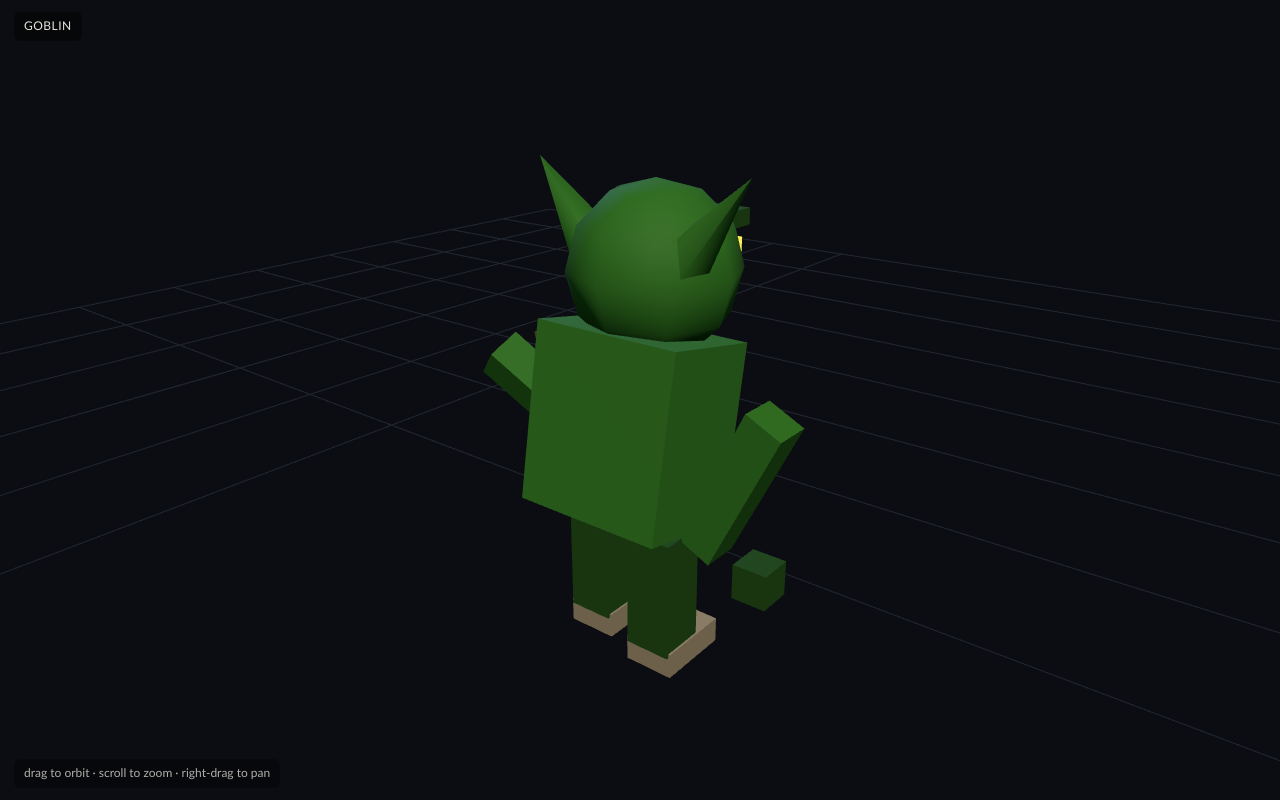
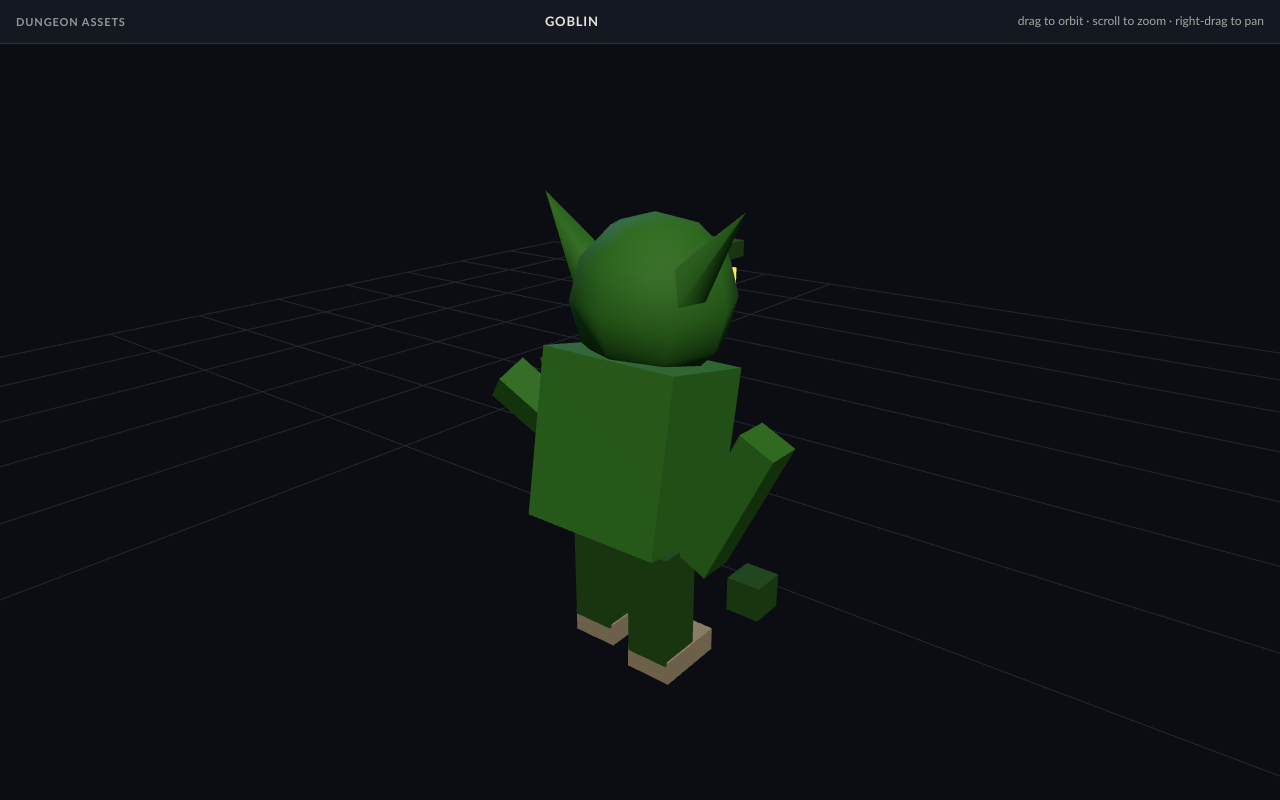
Before and after one commit to teerzo/teerzobot, a website: page public/dungeon-assets.html in a window 1280 px wide. Drawn offline with nearby package versions, Linux system fonts and the light colour scheme.

Commit message:
fix model viewer

```diff
--- a/public/dungeon-assets.html
+++ b/public/dungeon-assets.html
@@ -13,46 +13,63 @@
             color: #e8e4dc;
             font: 14px/1.4 "Trebuchet MS", "Segoe UI", sans-serif;
         }
+        #bar {
+            position: fixed;
+            top: 0;
+            left: 0;
+            right: 0;
+            z-index: 10;
+            display: flex;
+            align-items: center;
+            justify-content: space-between;
+            gap: 16px;
+            height: 44px;
+            padding: 0 16px;
+            box-sizing: border-box;
+            background: #141821;
+            border-bottom: 1px solid #2a3140;
+            pointer-events: none;
+            user-select: none;
+        }
+        #bar strong {
+            letter-spacing: 0.08em;
+            text-transform: uppercase;
+            font-size: 11px;
+            font-weight: 700;
+            opacity: 0.62;
+        }
+        #label {
+            letter-spacing: 0.06em;
+            text-transform: uppercase;
+            font-size: 13px;
+            font-weight: 700;
+        }
+        #hint {
+            font-size: 12px;
+            opacity: 0.7;
+        }
         #app {
             position: fixed;
-            inset: 0;
+            top: 44px;
+            left: 0;
+            right: 0;
+            bottom: 0;
+            z-index: 0;
         }
         canvas {
             display: block;
             width: 100%;
             height: 100%;
         }
-        #label {
-            position: fixed;
-            top: 12px;
-            left: 14px;
-            padding: 6px 10px;
-            border-radius: 6px;
-            background: rgba(0, 0, 0, 0.45);
-            letter-spacing: 0.04em;
-            text-transform: uppercase;
-            font-size: 12px;
-            pointer-events: none;
-            user-select: none;
-        }
-        #hint {
-            position: fixed;
-            bottom: 12px;
-            left: 14px;
-            padding: 6px 10px;
-            border-radius: 6px;
-            background: rgba(0, 0, 0, 0.45);
-            font-size: 12px;
-            opacity: 0.75;
-            pointer-events: none;
-            user-select: none;
-        }
     </style>
 </head>
 <body>
+    <div id="bar">
+        <strong>Dungeon assets</strong>
+        <span id="label">goblin</span>
+        <span id="hint">drag to orbit &middot; scroll to zoom &middot; right-drag to pan</span>
+    </div>
     <div id="app"></div>
-    <div id="label">goblin</div>
-    <div id="hint">drag to orbit &middot; scroll to zoom &middot; right-drag to pan</div>
     <script type="importmap">
         {
             "imports": {
```
